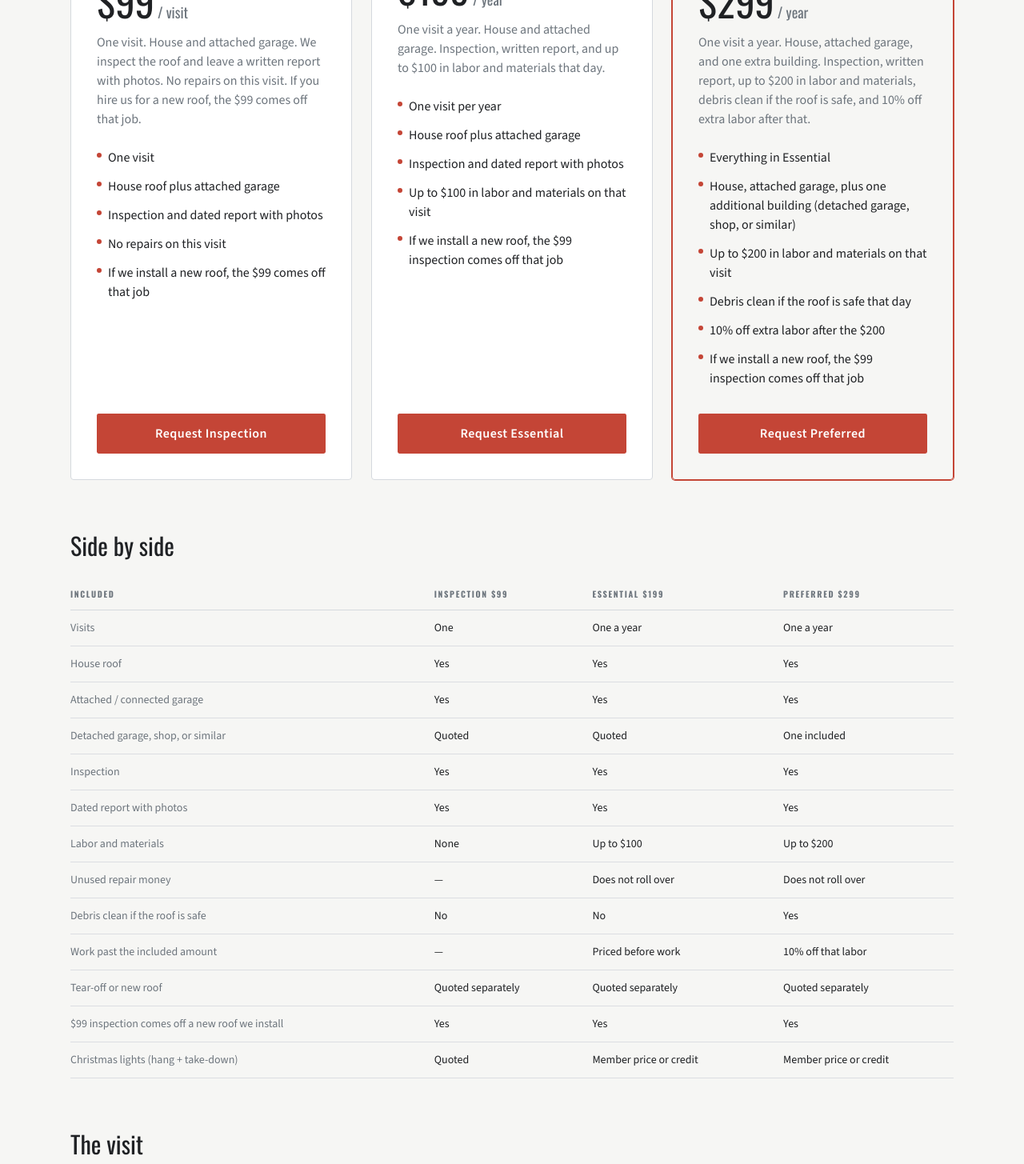
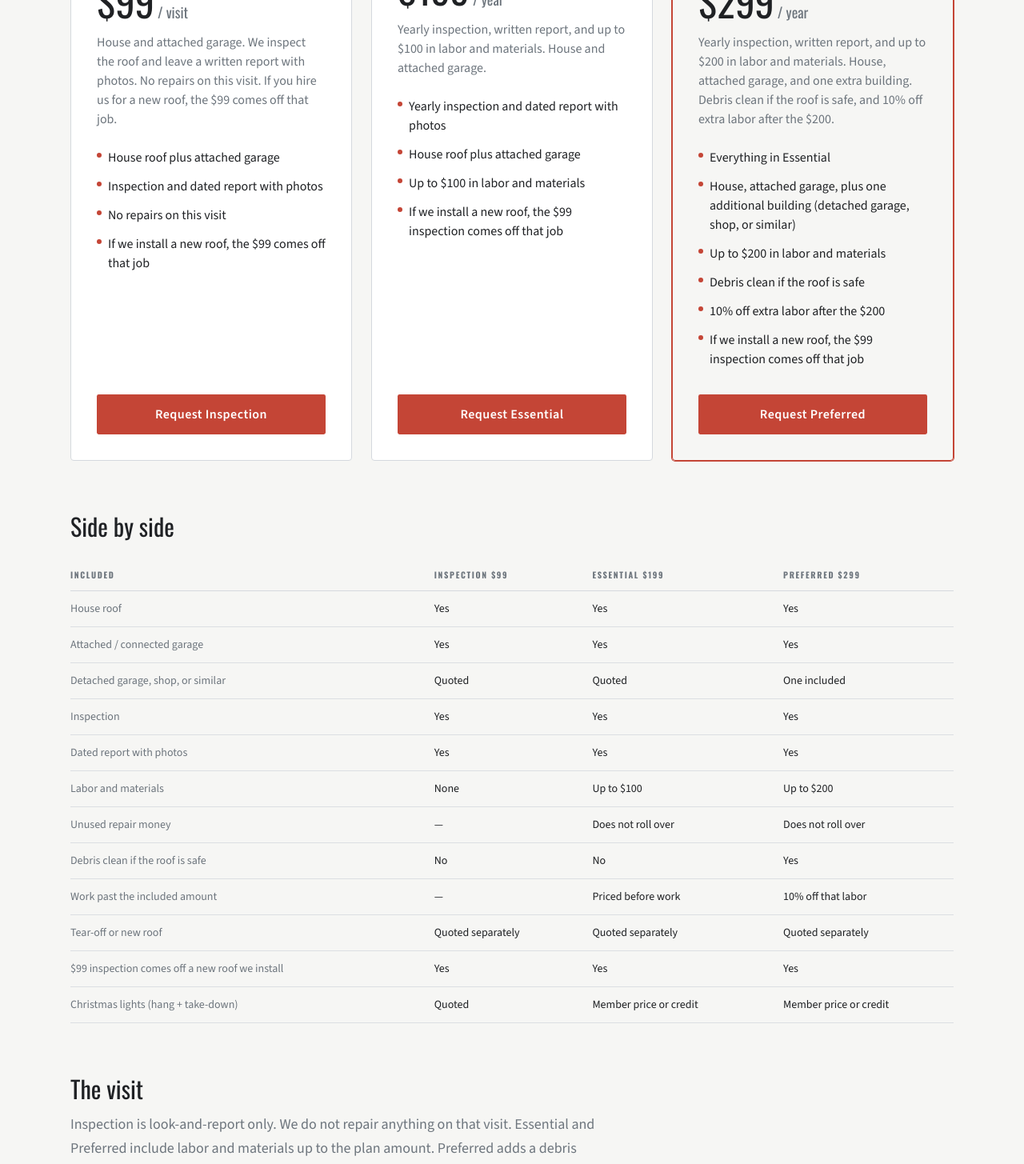
Before and after one commit to Ferguson33/ferg-and-sons-roofing, a Next.js app: page /plans in a window 1280 px wide. Shown: the part 540-1995 px from the top of the page at 80% size. Built offline with nearby package versions, Linux system fonts and the light colour scheme.

Commit message:
Fix About, drop weather-allowing, and stop ruling out a second visit.
About is 20+ years of experience with no personal name. Memberships
no longer say a second trip is excluded.

```diff
--- a/app/about/page.tsx
+++ b/app/about/page.tsx
@@ -5,7 +5,7 @@ import { company, displayPhone } from "@/lib/company";
 
 export const metadata: Metadata = {
   title: "About",
-  description: `Josh Ferguson, ${company.legalName}. Thirteen years in Sublette County. Roofing here, in Florida, and in Michigan.`,
+  description: `${company.legalName}. 20+ years of roofing experience. Inspections, repairs, and new roofs in ${company.serviceArea}.`,
 };
 
 export default function AboutPage() {
@@ -13,15 +13,11 @@ export default function AboutPage() {
     <div className="mx-auto max-w-6xl px-4 py-16 sm:px-6">
       <p className="font-display text-xs uppercase tracking-[0.28em] text-red">About</p>
       <h1 className="mt-3 max-w-3xl text-5xl text-charcoal">
-        Thirteen years in Sublette County.
+        20+ years of roofing experience.
       </h1>
 
       <div className="mt-12 grid gap-12 lg:grid-cols-2 lg:items-start">
         <div className="space-y-5 text-lg leading-relaxed text-steel">
-          <p>
-            Josh Ferguson has lived here 13 years. He has also roofed in Florida
-            and Michigan, alongside other full-time work.
-          </p>
           <p>
             {company.legalName} does inspections, small repairs, yearly
             memberships, and new roofs. We inspect, do the small work, and leave
--- a/app/page.tsx
+++ b/app/page.tsx
@@ -59,9 +59,9 @@ export default function HomePage() {
             <ServiceCard
               image="/images/fasteners.jpg"
               alt="Metal roof fasteners"
-              kicker="One visit a year"
+              kicker="Yearly"
               title="Memberships"
-              body={`One visit a year. We inspect the roof, leave a written report, and do small repairs up to the amount in the plan. Essential ${money(plans.essential.price)}. Preferred ${money(plans.preferred.price)}, which also covers one extra building.`}
+              body={`Each year we inspect the roof, leave a written report, and do small repairs up to the amount in the plan. Essential ${money(plans.essential.price)}. Preferred ${money(plans.preferred.price)}, which also covers one extra building.`}
               href="/plans"
               cta="See memberships"
             />
--- a/app/plans/page.tsx
+++ b/app/plans/page.tsx
@@ -79,7 +79,6 @@ export default function PlansPage() {
             </tr>
           </thead>
           <tbody className="text-charcoal">
-            <Row label="Visits" a="One" b="One a year" c="One a year" />
             <Row label="House roof" a="Yes" b="Yes" c="Yes" />
             <Row label="Attached / connected garage" a="Yes" b="Yes" c="Yes" />
             <Row label="Detached garage, shop, or similar" a="Quoted" b="Quoted" c="One included" />
@@ -104,10 +103,9 @@ export default function PlansPage() {
       <section className="mt-16">
         <h2 className="text-3xl text-charcoal">The visit</h2>
         <p className="mt-3 max-w-2xl text-lg leading-relaxed text-steel">
-          One trip, weather allowing. Inspection is look-and-report only. We do
-          not repair anything on that visit. Essential and Preferred include
-          labor and materials up to the plan amount. Preferred adds a debris
-          clean that same day if the roof is safe.
+          Inspection is look-and-report only. We do not repair anything on that
+          visit. Essential and Preferred include labor and materials up to the
+          plan amount. Preferred adds a debris clean if the roof is safe.
         </p>
       </section>
 
@@ -156,12 +154,12 @@ export default function PlansPage() {
       </section>
 
       <section className="mt-16">
-        <h2 className="text-3xl text-charcoal">Small repairs on that visit</h2>
+        <h2 className="text-3xl text-charcoal">Small repairs included</h2>
         <p className="mt-3 max-w-2xl text-steel">
           Inspection includes none. Essential up to {money(plans.essential.allowance)}
           in labor and materials. Preferred up to {money(plans.preferred.allowance)}.
           Past that amount, we price the extra work first. Preferred is 10% off
-          that extra labor. The included amount is for that visit only.
+          that extra labor. Unused amount does not roll over.
         </p>
         <ol className="mt-8 space-y-4">
           {basicRepairs.map((item, i) => (
@@ -198,7 +196,6 @@ export default function PlansPage() {
         <h2 className="text-3xl text-charcoal">Not in the yearly price</h2>
         <ul className="mt-4 space-y-2 text-steel">
           <li>Extra buildings past what’s included — quoted. Preferred includes one additional building.</li>
-          <li>A second trip.</li>
           <li>Unused repair money — no rollover, no refund.</li>
           <li>A new roof or tear-off — quoted separately. If we install it, the {money(plans.inspection.price)} inspection comes off that job.</li>
           <li>Christmas lights — extra. Yearly hang and take-down. Members get preferred pricing or a credit.</li>
--- a/lib/company.ts
+++ b/lib/company.ts
@@ -7,7 +7,7 @@ export const company = {
   tel: "+13072316026",
   owner: "Josh Ferguson",
   serviceArea: "Pinedale and other communities in Sublette County",
-  yearsHere: "13",
+  yearsHere: "20+",
   mailing: {
     line1: "PO Box 103",
     city: "Big Piney",
@@ -25,9 +25,8 @@ export const plans = {
     price: 99,
     allowance: 0,
     per: "visit",
-    blurb: "One visit. House and attached garage. We inspect the roof and leave a written report with photos. No repairs on this visit. If you hire us for a new roof, the $99 comes off that job.",
+    blurb: "House and attached garage. We inspect the roof and leave a written report with photos. No repairs on this visit. If you hire us for a new roof, the $99 comes off that job.",
     features: [
-      "One visit",
       "House roof plus attached garage",
       "Inspection and dated report with photos",
       "No repairs on this visit",
@@ -40,12 +39,11 @@ export const plans = {
     price: 199,
     allowance: 100,
     per: "year",
-    blurb: "One visit a year. House and attached garage. Inspection, written report, and up to $100 in labor and materials that day.",
+    blurb: "Yearly inspection, written report, and up to $100 in labor and materials. House and attached garage.",
     features: [
-      "One visit per year",
+      "Yearly inspection and dated report with photos",
       "House roof plus attached garage",
-      "Inspection and dated report with photos",
-      "Up to $100 in labor and materials on that visit",
+      "Up to $100 in labor and materials",
       "If we install a new roof, the $99 inspection comes off that job",
     ],
   },
@@ -55,12 +53,12 @@ export const plans = {
     price: 299,
     allowance: 200,
     per: "year",
-    blurb: "One visit a year. House, attached garage, and one extra building. Inspection, written report, up to $200 in labor and materials, debris clean if the roof is safe, and 10% off extra labor after that.",
+    blurb: "Yearly inspection, written report, and up to $200 in labor and materials. House, attached garage, and one extra building. Debris clean if the roof is safe, and 10% off extra labor after the $200.",
     features: [
       "Everything in Essential",
       "House, attached garage, plus one additional building (detached garage, shop, or similar)",
-      "Up to $200 in labor and materials on that visit",
-      "Debris clean if the roof is safe that day",
+      "Up to $200 in labor and materials",
+      "Debris clean if the roof is safe",
       "10% off extra labor after the $200",
       "If we install a new roof, the $99 inspection comes off that job",
     ],
```
